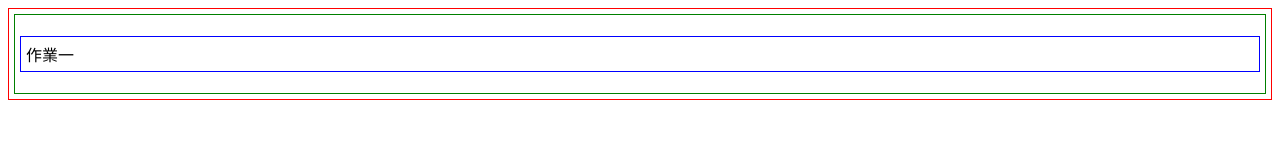
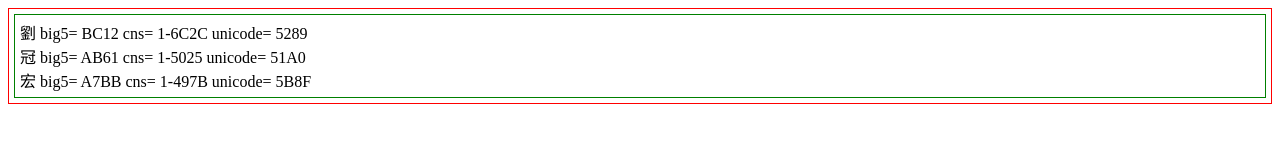
Before and after one commit to star041500/ip2019s, a plain HTML site: page portfolio/labs/lab01/index.html in a window 1280 px wide. Drawn offline with Linux system fonts and the light colour scheme.

Commit message:
Add files via upload

```diff
--- a/portfolio/labs/lab01/index.html
+++ b/portfolio/labs/lab01/index.html
@@ -12,8 +12,7 @@
 </head>
 
 <body>
-  <div>
-  	<p>作業一</p>
+  <div id="SKR">
   </div>
 </body>
 
--- a/portfolio/labs/lab01/lab.js
+++ b/portfolio/labs/lab01/lab.js
@@ -4,7 +4,38 @@
 
 
 function start(e) {
+     var name=[
+     {
+        char: '劉',
+        big5: 'BC12',
+        cns: '1-6C2C',
+        unicode: '5289'
+     },
+     {
+        char: '冠',
+        big5: 'AB61',
+        cns: '1-5025',
+        unicode: '51A0'
+     },
+     {
+        char: '宏',
+        big5: 'A7BB',
+        cns: '1-497B',
+        unicode: '5B8F'
+     }
+     ];
+     var skr=document.getElementById("SKR");
 
+     for(var i=0; i<3; i++){
+        skr.innerHTML+=name[i].char;
+        skr.innerHTML+=' big5= ';
+        skr.innerHTML+=name[i].big5;
+        skr.innerHTML+=' cns= ';
+        skr.innerHTML+=name[i].cns;
+        skr.innerHTML+=' unicode= ';
+        skr.innerHTML+=name[i].unicode;
+        skr.innerHTML+='<br>';
+     }
 }
 
 /*
```
Also changed, not shown: portfolio/labs/lab02/index.html (+7 -1 lines), portfolio/labs/lab02/lab.js (+17 -4 lines).
